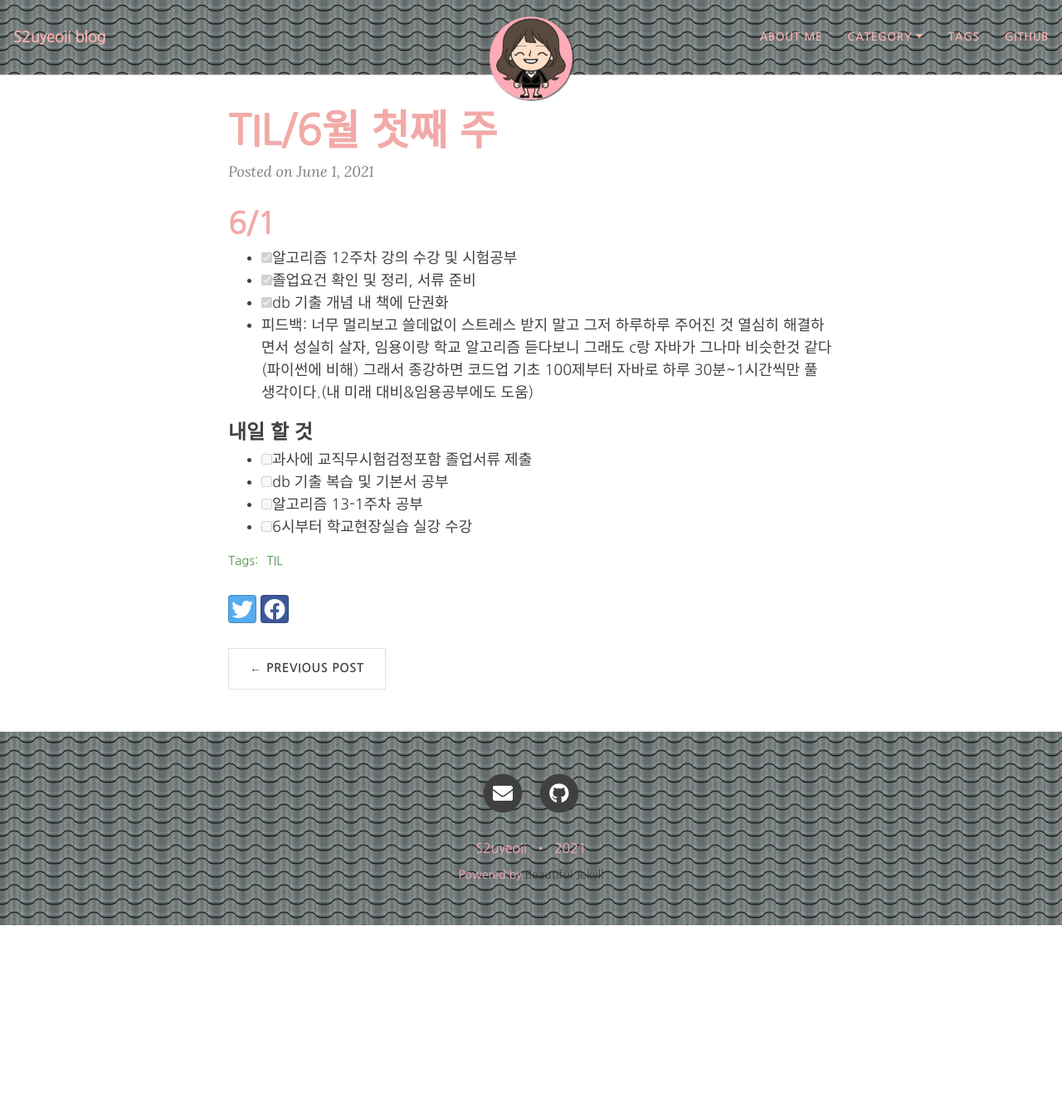
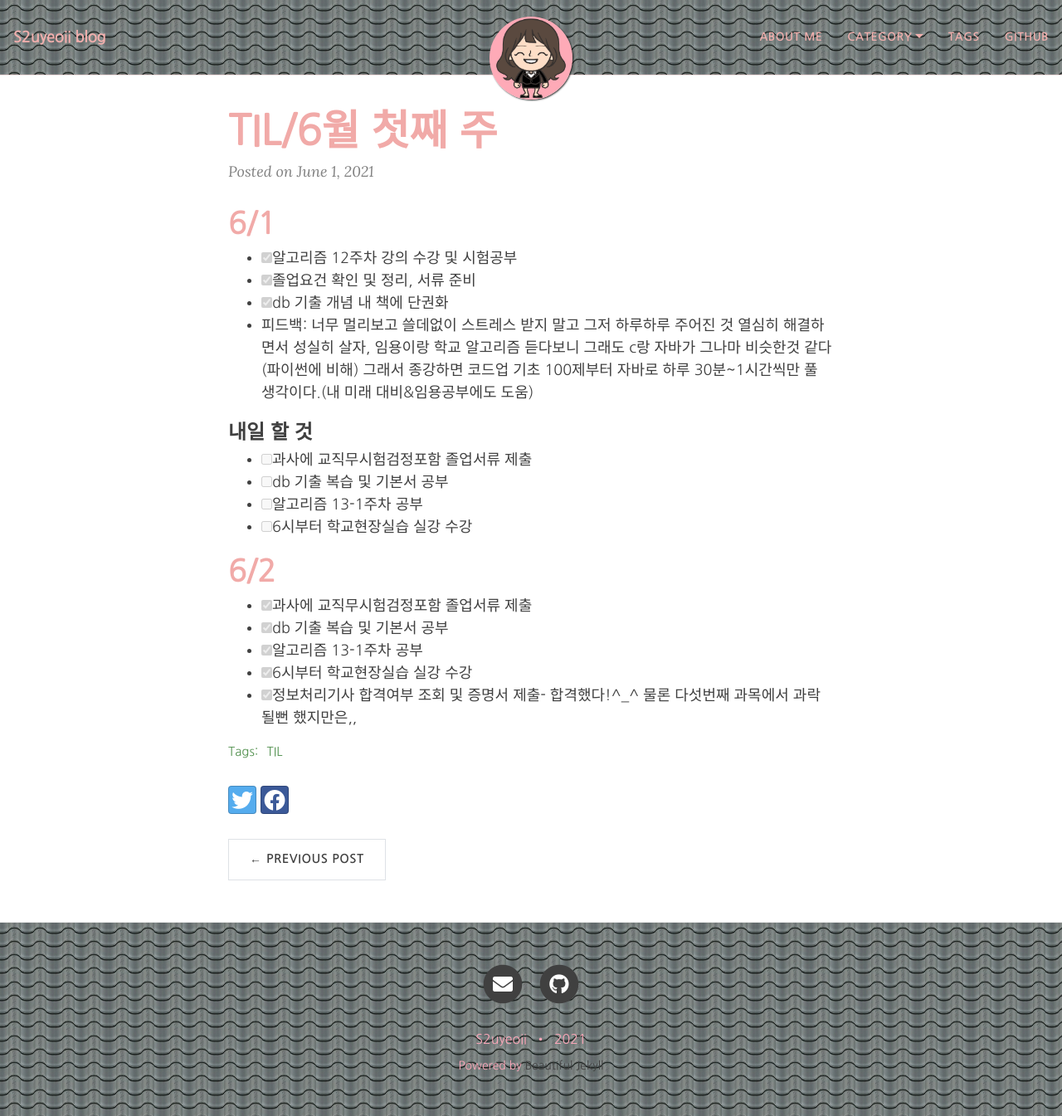
Before and after one commit to yeoneed/yeoneed.github.io, a Jekyll site: the page built from _posts/2021-06-01-6월첫째주-TIL.md, in a window 1280 px wide and 1345 px high. Shown: the whole window at 83% size. Built offline with Jekyll 4.4.1, drawn with Linux system fonts in a browser that asks for light colours; nearby versions of some CDN libraries; some web fonts are replaced.

Commit message:
Update 2021-06-01-6월첫째주-TIL.md

```diff
--- a/_posts/2021-06-01-6월첫째주-TIL.md
+++ b/_posts/2021-06-01-6월첫째주-TIL.md
@@ -22,3 +22,11 @@ category: [TIL]
 - [ ] db 기출 복습 및 기본서 공부
 - [ ] 알고리즘 13-1주차 공부
 - [ ] 6시부터 학교현장실습 실강 수강
+
+# 6/2
+
+- [x] 과사에 교직무시험검정포함 졸업서류 제출
+- [x] db 기출 복습 및 기본서 공부
+- [x] 알고리즘 13-1주차 공부
+- [x] 6시부터 학교현장실습 실강 수강
+- [x] 정보처리기사 합격여부 조회 및 증명서 제출- 합격했다!^_^ 물론 다섯번째 과목에서 과락될뻔 했지만은,,
```
